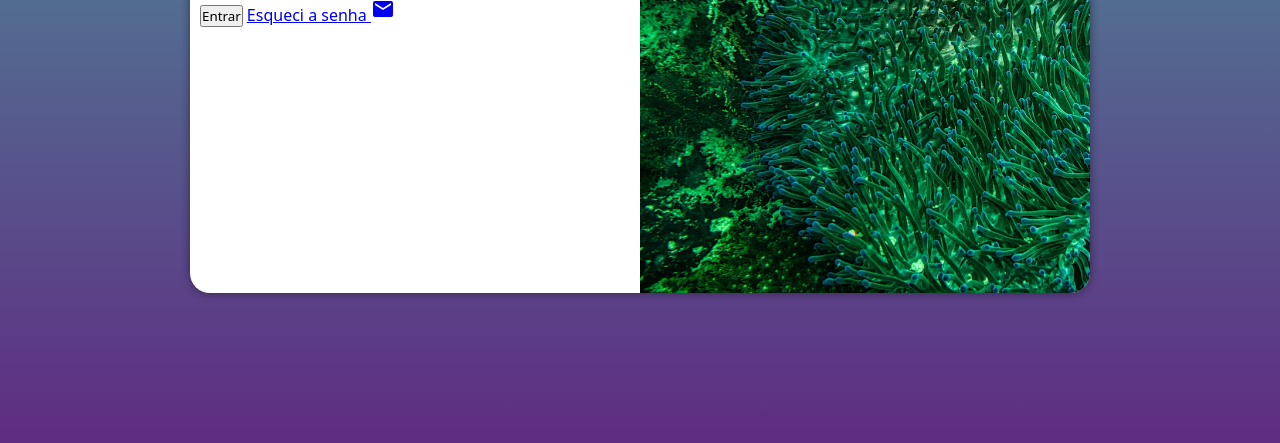
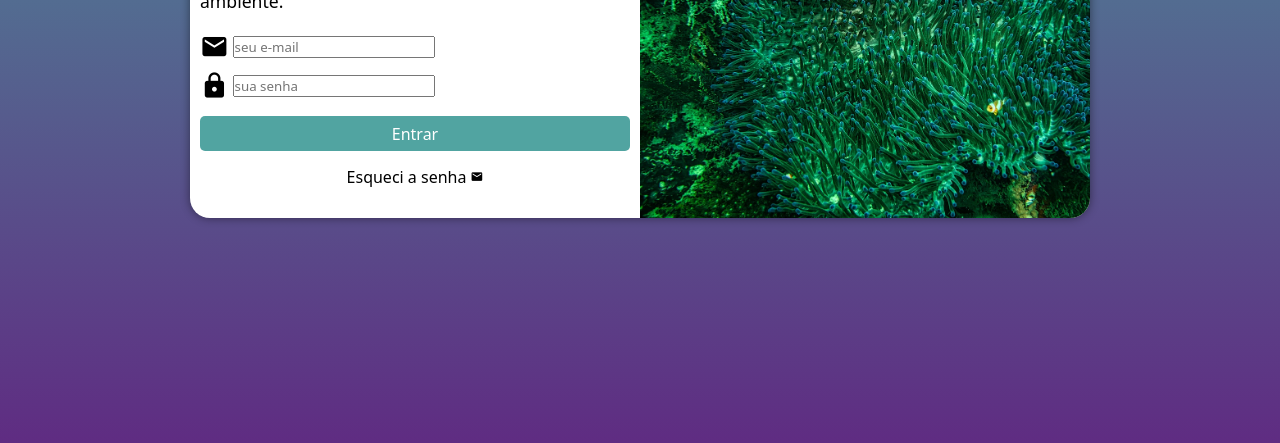
Before and after one commit to GuiArenas/projeto-login, a plain HTML site: page index.html in a window 1280 px wide. Shown: the part 357-800 px from the top of the page. Drawn offline with Linux system fonts and the light colour scheme.

Commit message:
att. formulário

```diff
--- a/estilos/media-query.css
+++ b/estilos/media-query.css
@@ -12,6 +12,7 @@
 
     section#login {
         width: 80vw;
+        height: 280px;
     }
 
     section#login > div#imagem {
@@ -38,6 +39,7 @@
 
     section#login {
         width: 900px;
+        height: 350px;
     }
 
     section#login > div#imagem {
@@ -52,7 +54,8 @@
     }
 
     div#formulario > p {
-        font-size: 1.2em;
+        font-size: 1.1em;
+        margin: 20px 0px;
     }
 
     div#formulario > h1 {
--- a/estilos/style.css
+++ b/estilos/style.css
@@ -45,7 +45,7 @@ section#login > div#imagem {
     display: block;
     background:#5f2c82 url(../imagens/login-verde.jpg) no-repeat;
     background-size: cover;
-    height: 150px;
+    height: 190px;
     border-radius: 20px 20px 0px 0px;
 }
 
@@ -62,3 +62,58 @@ div#formulario > h1 {
 div#formulario > p {
     font-size: .8em;
 }
+
+form > input[type=submit] {
+    display: block;
+    font-size: 1em;
+    width: 100%;
+    height: 35px;
+    margin-top: 10px;
+    background-color: #49a09df3;
+    color: white;
+    border: none;
+    border-radius: 5px;
+}
+
+form > input[type=submit]:hover {
+    background-color: #295b59;
+}
+
+form > a.botao {
+    display: block;
+    text-align: center;
+    font-size: 1em;
+    width: 100%;
+    height: 35px;
+    margin-top: 10px;
+    border-radius: 5px;
+    text-decoration: none;
+    color: black;
+    padding-top: 5px;
+    background-color: white;
+
+}
+
+form > a.botao > i {
+    font-size: .8em;
+}
+
+div.campo > input {
+    transform: translateY(-9px);
+}
+
+.campo {
+    font-size: .9em;
+    display: block;
+    width: 100%;
+    border-radius: 3px;
+    margin: 5px 0px;
+}
+
+div.campo > label {
+    display: none;
+}
+
+div.campo > i {
+    font-size: 2em;
+}
--- a/index.html
+++ b/index.html
@@ -29,7 +29,7 @@
                         <label for="isenha">Senha</label>
                     </div>
                     <input type="submit" value="Entrar">
-                    <a href="esqueci.html">
+                    <a href="esqueci.html" class="botao">
                         Esqueci a senha <i class="material-icons">mail</i>
                     </a>
                 </form>
```
